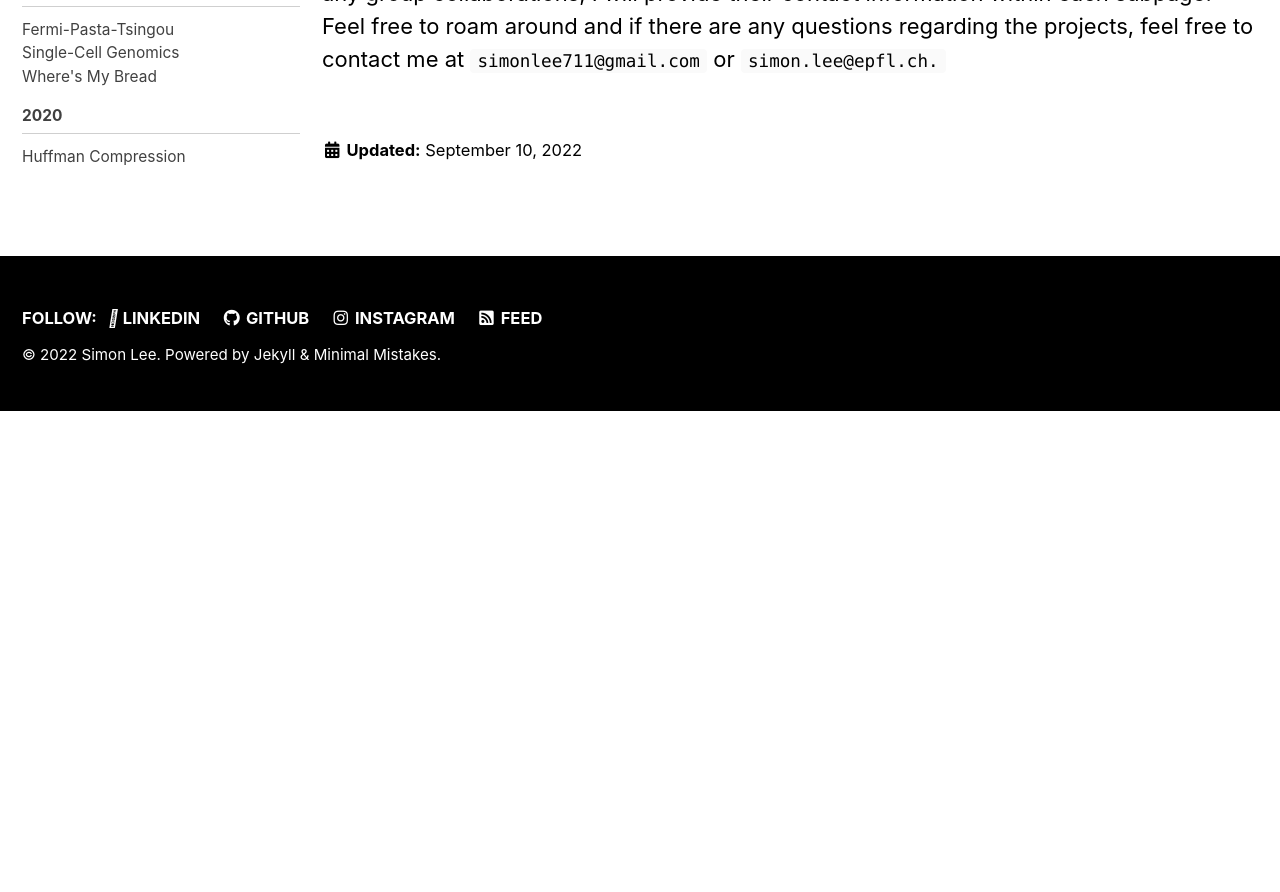
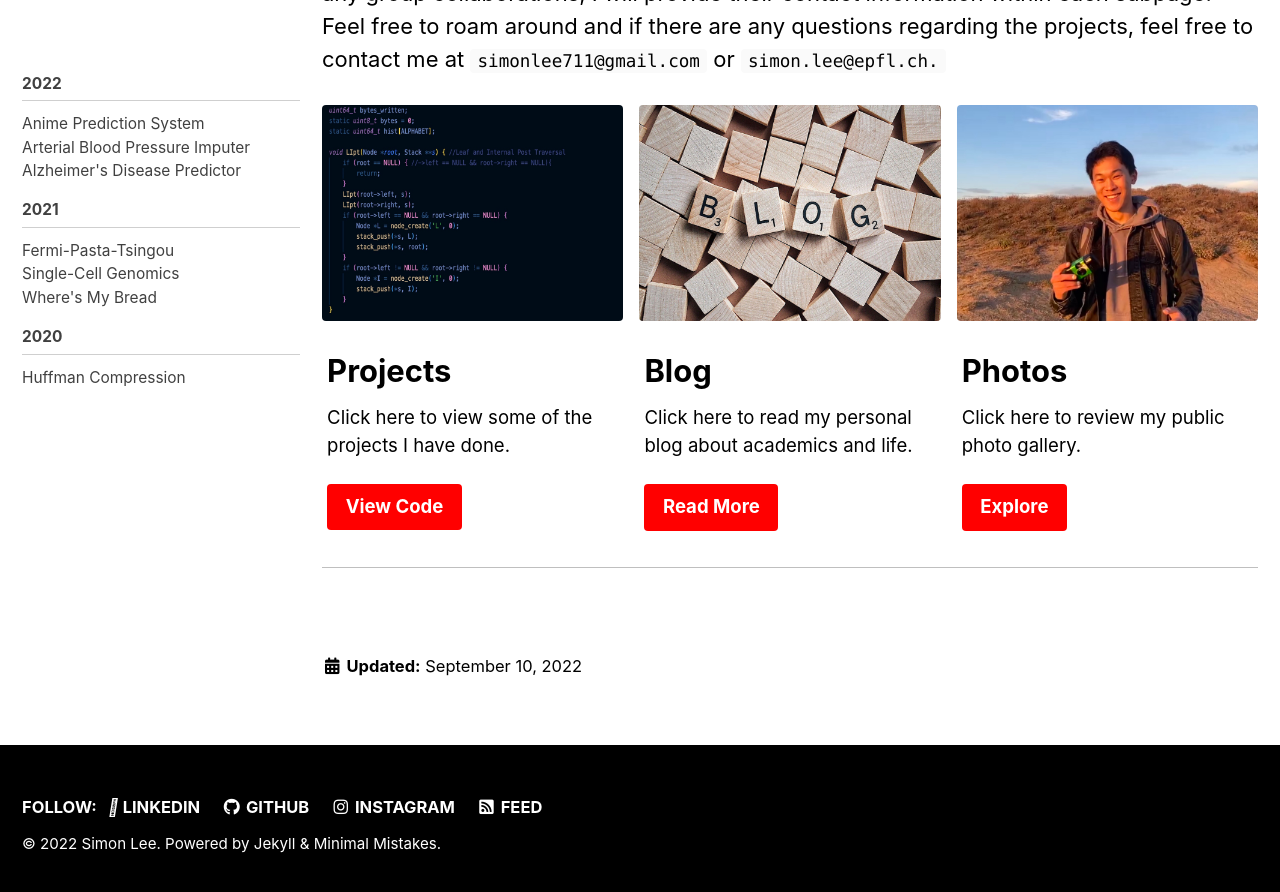
Before and after one commit to Simonlee711/Simonlee711.github.io, a Jekyll site: the page built from _pages/projects.md, in a window 1280 px wide and 900 px high, scrolled down 532 px. Shown: the top 892 px of the window. Built offline with Jekyll 4.4.1, drawn with Linux system fonts in a browser that asks for light colours; cached includes are drawn as plain includes; before the commit the page ends 943 px from its top, so only the background shows below that.

Commit message:
small changes

````diff
--- a/_pages/projects.md
+++ b/_pages/projects.md
@@ -8,6 +8,27 @@
   nav: "docs2"
 header:
   overlay_image: /images/home.jpg
+feature_row:
+  - image_path: /assets/splash/1.jpg
+    title: "Projects"
+    excerpt: "Click here to view some of the projects I have done."
+    url: "https://simonlee711.github.io/projects/"
+    btn_label: "View Code"
+    btn_class: "btn--primary"
+  - image_path: /assets/splash/2.jpg
+    title: "Blog"
+    excerpt: "Click here to read my personal blog about academics and life."
+    url: "https://simonlee711.github.io/blog/"
+    btn_label: "Read More"
+    btn_class: "btn--primary"
+  - image_path: /assets/splash/3.jpg
+    title: "Photos"
+    excerpt: "Click here to review my public photo gallery."
+    url: "https://simonlee711.github.io/photos/"
+    btn_label: "Explore"
+    btn_class: "btn--primary"
 ---
 
 In this tab you will see some of the personal and academic projects I have done over the years. This is my projects portfolio containing a wide array of different projects. Within each project you will get an in-depth description as well as any source code/papers/posters that go along with each associated project. On top of if there were any group collaborations, I will provide their contact information within each subpage. Feel free to roam around and if there are any questions regarding the projects, feel free to contact me at ```simonlee711@gmail.com``` or ```simon.lee@epfl.ch.```
+
+{% include feature_row %}
````
